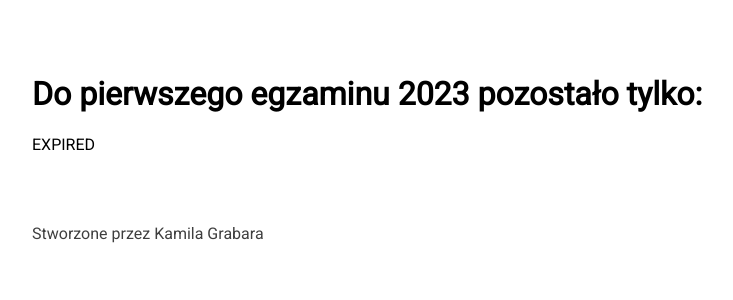
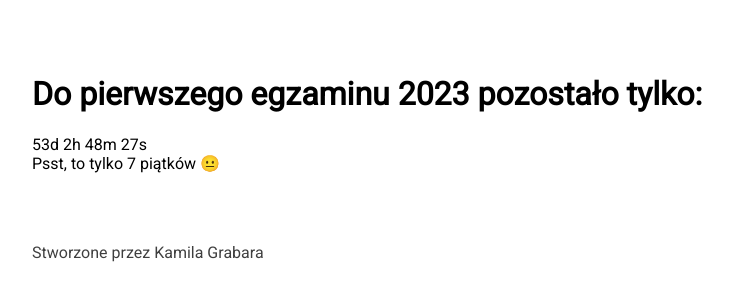
Before and after one commit to mafineeek/iledoegzaminu, a plain HTML site: page index.html in a window 1280 px wide. Shown: the part 226-526 px from the top of the page, without its empty margins (352-1085 px from the left). Drawn offline with Linux system fonts and the light colour scheme.

Commit message:
Update index.html

```diff
--- a/index.html
+++ b/index.html
@@ -20,7 +20,7 @@
     </div>
 
     <script>
-        let countDownDate = new Date("May 23, 2022 09:00:00").getTime();
+        let countDownDate = new Date("May 23, 2023 09:00:00").getTime();
 
         let interval = setInterval(function () {
 
```
